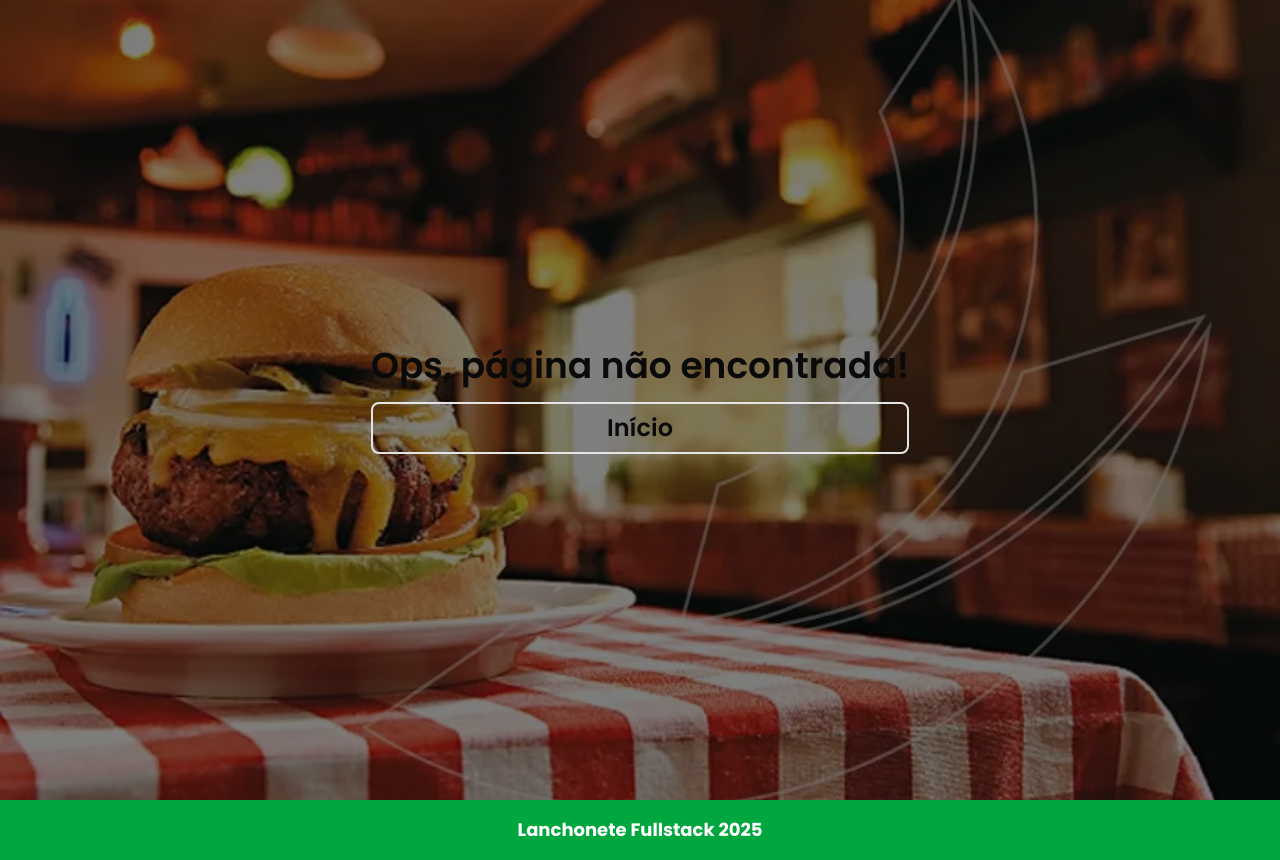
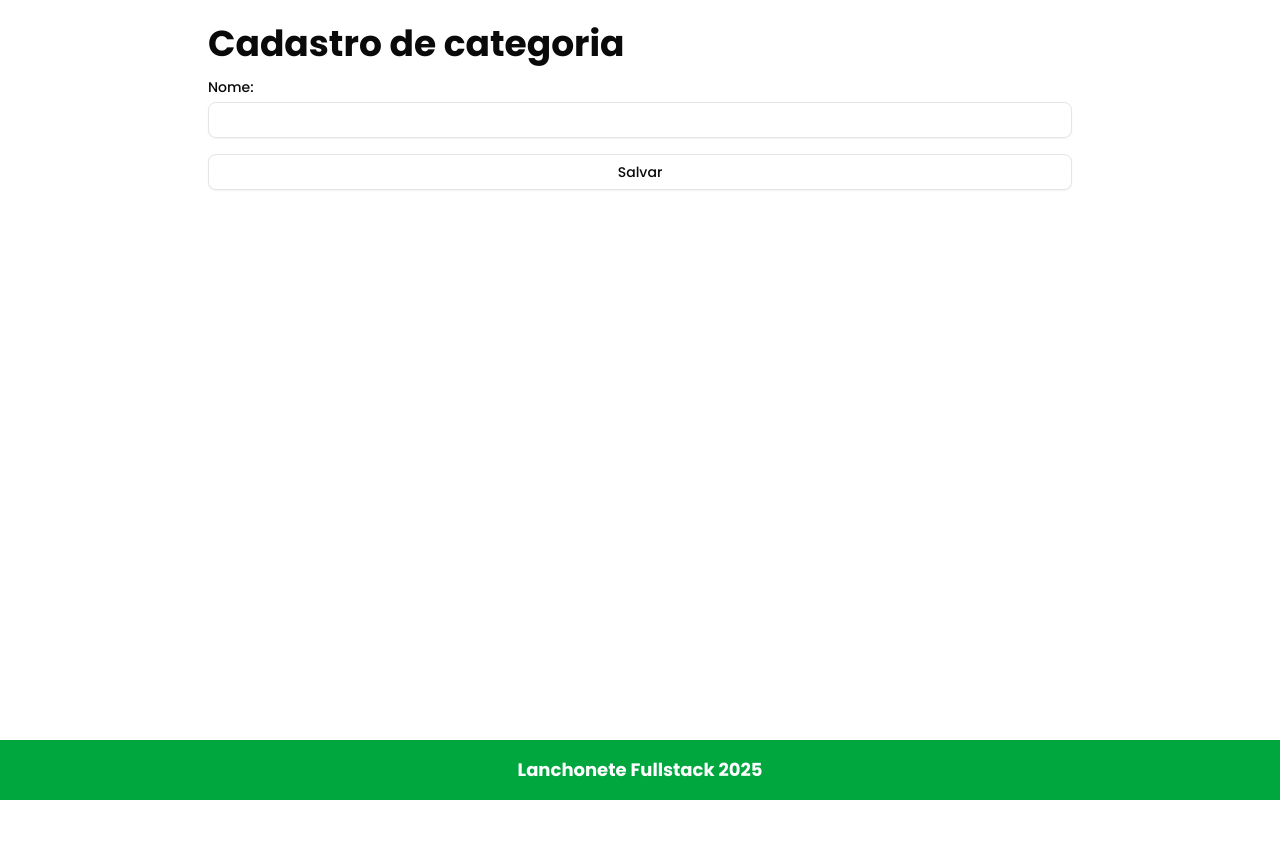
Before and after one commit to joseisaacpy/lanchonete-page, a Next.js app: page /categorias/nova in a window 1280 px wide. Before the commit this address had no page. After the commit the page ends 800 px from the top, so only its background shows below. Built offline with nearby package versions, Linux system fonts and the light colour scheme.

Commit message:
feat(formCategoria): criar form para cadastro de categorias

```diff
--- /dev/null
+++ b/app/categorias/nova/page.tsx
@@ -0,0 +1,9 @@
+import FormCategoria from "@/components/FormCategoria";
+
+export default function page() {
+  return (
+    <div>
+      <FormCategoria />
+    </div>
+  );
+}
--- /dev/null
+++ b/components/FormCategoria.tsx
@@ -0,0 +1,49 @@
+"use client";
+// importas
+import { useState } from "react";
+import { Button } from "./ui/button";
+import { Input } from "./ui/input";
+import { Label } from "./ui/label";
+import { toast } from "sonner";
+
+export default function FormCategoria() {
+  const [nome, setNome] = useState<string>("");
+  const [loading, setLoading] = useState<boolean>(false);
+  const handleSubmit = async (e: React.FormEvent<HTMLFormElement>) => {
+    try {
+      // previne o reload da pagina
+      e.preventDefault();
+      // inicia o loader
+      setLoading(true);
+      // se o nome estiver vazio, retorna um erro
+      if (!nome || nome.trim() === "") {
+        toast.error("Preencha o nome da categoria");
+        setLoading(false);
+        return;
+      }
+    } catch (error) {
+      console.log(error);
+      toast.error("Erro ao cadastrar a categoria");
+    }
+  };
+  return (
+    <section className="section-container">
+      <h1 className="h1-title">Cadastro de categoria</h1>
+
+      <form onSubmit={handleSubmit} className="flex flex-col gap-4">
+        <div className="flex flex-col gap-2">
+          <Label>Nome:</Label>
+          <Input
+            value={nome}
+            onChange={(e) => setNome(e.target.value)}
+            disabled={loading}
+          />
+        </div>
+
+        <Button type="submit" variant={"outline"} disabled={loading}>
+          {loading ? "Salvando..." : "Salvar"}
+        </Button>
+      </form>
+    </section>
+  );
+}
```
